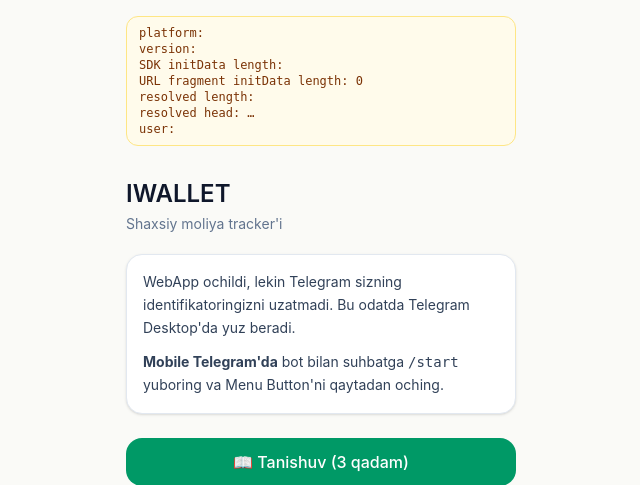
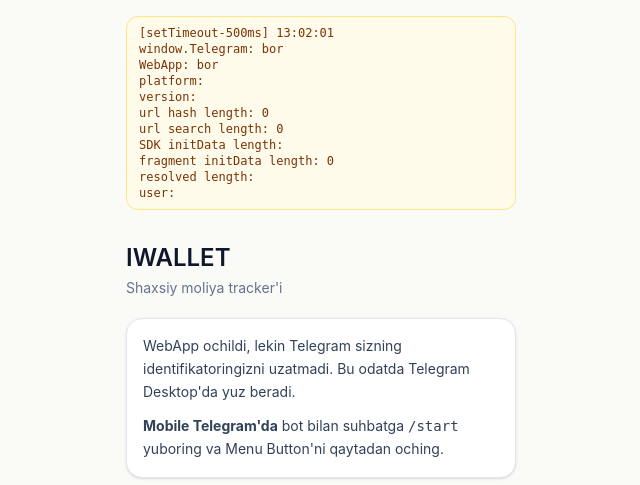
Before and after one commit to Erkaboy0313/iwallet, a Django app: page /app/home/ in a window 1280 px wide. Shown: the top 485 px of the page, without its empty margins (319-959 px from the left). Run offline with Django 5.2, Linux system fonts and the light colour scheme; style sheets or scripts are compiled from the project's sources; some libraries are stand-ins or nearby versions.

Commit message:
debug: make tg-debug overlay aggressive (3 render passes, full state dump)
Placeholder text is now an obvious "JS-XATO-PLACEHOLDER" sentinel so we
can tell at a glance whether the inline script even ran. The render now
fires three times — immediate, DOMContentLoaded, and 500ms setTimeout —
each tagged so we can see which passes execute and which fail. The dump
adds window.Telegram presence, url.search/hash lengths, and a timestamp
so we can correlate page-load timing with Telegram SDK availability.

Co-Authored-By: Claude Opus 4.7 (1M context) <noreply@anthropic.com>

```diff
--- a/core/templates/core/home.html
+++ b/core/templates/core/home.html
@@ -6,11 +6,9 @@
     in his client without DevTools. Removed once auth flow is verified.
     {% endcomment %}
     <div id="tg-debug"
-         class="mx-5 mt-4 mb-2 rounded-xl bg-amber-50 border border-amber-200 px-3 py-2 text-xs text-amber-900 font-mono whitespace-pre-wrap">
-        Telegram SDK yuklanmoqda…
-    </div>
+         class="mx-5 mt-4 mb-2 rounded-xl bg-amber-50 border border-amber-200 px-3 py-2 text-xs text-amber-900 font-mono whitespace-pre-wrap">JS-XATO-PLACEHOLDER-ko'rinsa-script-ishlamadi</div>
     <script>
-    (function () {
+    function _tgDebugRender(label) {
         var el = document.getElementById("tg-debug");
         if (!el) return;
         try {
@@ -22,24 +20,30 @@
             try {
                 var hash = window.location.hash || "";
                 var qs = hash.indexOf("#") === 0 ? hash.slice(1) : hash;
-                fragmentInitData = decodeURIComponent(
-                    new URLSearchParams(qs).get("tgWebAppData") || ""
-                );
+                fragmentInitData = new URLSearchParams(qs).get("tgWebAppData") || "";
+                try { fragmentInitData = decodeURIComponent(fragmentInitData); } catch (e2) { /* keep raw */ }
             } catch (e) { /* ignore */ }
             var resolved = sdkInitData || fragmentInitData;
             var msg =
+                "[" + label + "] " + new Date().toISOString().slice(11, 19) + "\n" +
+                "window.Telegram: " + (window.Telegram ? "bor" : "yo'q") + "\n" +
+                "WebApp: " + (tg ? "bor" : "yo'q") + "\n" +
                 "platform: " + ((tg && tg.platform) || "?") + "\n" +
                 "version: " + ((tg && tg.version) || "?") + "\n" +
+                "url hash length: " + (window.location.hash || "").length + "\n" +
+                "url search length: " + (window.location.search || "").length + "\n" +
                 "SDK initData length: " + sdkInitData.length + "\n" +
-                "URL fragment initData length: " + fragmentInitData.length + "\n" +
+                "fragment initData length: " + fragmentInitData.length + "\n" +
                 "resolved length: " + resolved.length + "\n" +
-                "resolved head: " + (resolved ? resolved.slice(0, 60) + "…" : "(bo'sh)") + "\n" +
                 "user: " + (user ? (user.id + " " + (user.first_name || "")) : "(yo'q)");
             el.textContent = msg;
         } catch (e) {
-            el.textContent = "❌ JS xato: " + e.message;
+            el.textContent = "[" + label + "] JS-EXCEPTION: " + e.message;
         }
-    })();
+    }
+    _tgDebugRender("immediate");
+    document.addEventListener("DOMContentLoaded", function () { _tgDebugRender("DOMContentLoaded"); });
+    setTimeout(function () { _tgDebugRender("setTimeout-500ms"); }, 500);
     </script>
     <section class="px-5 pt-6"
              hx-get="{% url 'core:home_content' %}"
```
